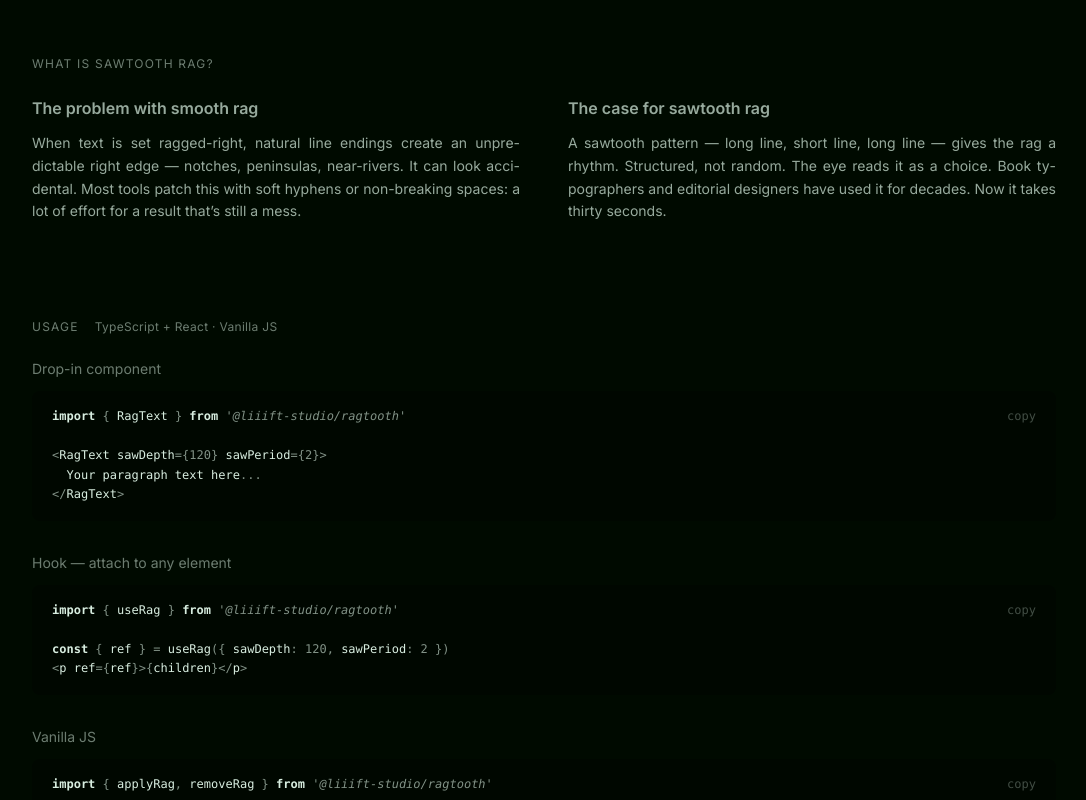
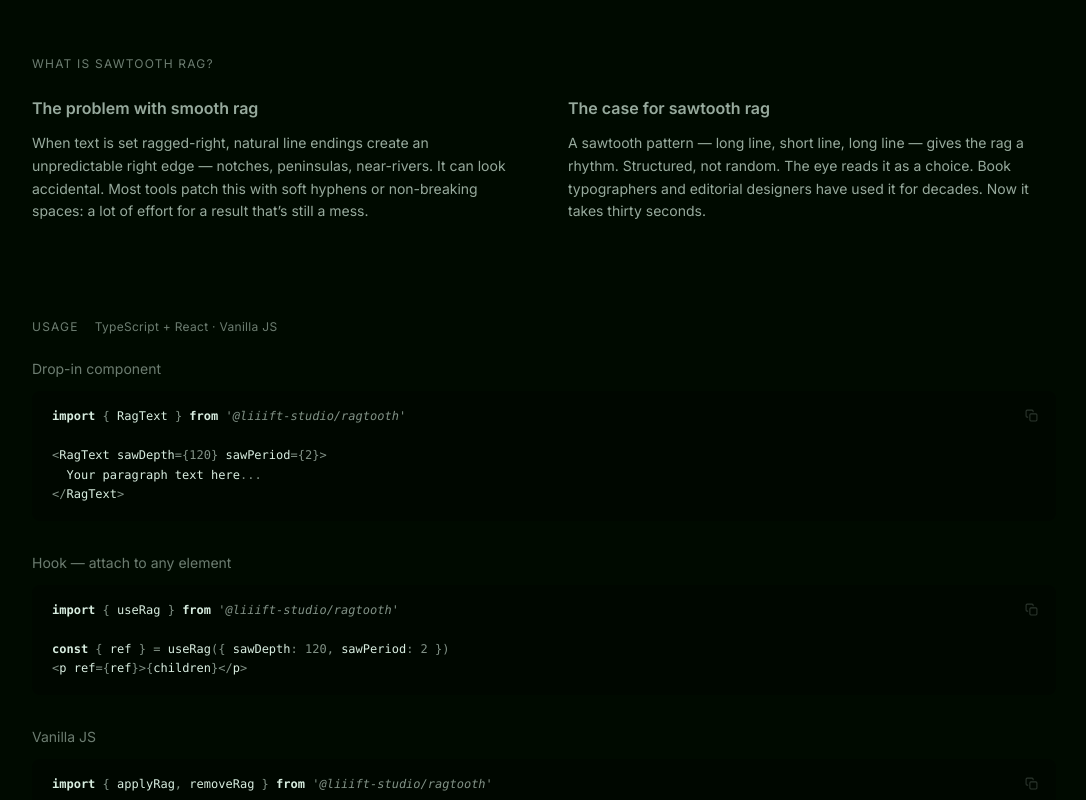
Before and after one commit to over-punch/Ragtooth, a Next.js app in the folder site/: page / in a window 1280 px wide. Shown: the part 1260-2060 px from the top of the page, without its empty margins (96-1182 px from the left). Built offline with nearby package versions, Linux system fonts and the light colour scheme.

Commit message:
Sync shared site-kit files

```diff
--- a/site/src/app/base.css
+++ b/site/src/app/base.css
@@ -47,11 +47,11 @@ body {
 	transition: background-color 500ms ease;
 }
 
-/* Hide scrollbars while keeping scroll functionality */
-html {
+/* Hide all scrollbars while keeping scroll functionality */
+* {
 	scrollbar-width: none;
 }
-html::-webkit-scrollbar {
+*::-webkit-scrollbar {
 	display: none;
 }
 
@@ -65,10 +65,8 @@ p {
 	text-wrap: pretty;
 }
 
-/* Justified prose in explanation sections */
+/* Prose in explanation sections */
 .prose-grid p:not([class]) {
-	text-align: justify;
-	hyphens: auto;
 	font-variant-numeric: oldstyle-nums;
 }
 
--- a/site/src/components/CodeBlock.tsx
+++ b/site/src/components/CodeBlock.tsx
@@ -51,7 +51,7 @@ function tokenize(code: string): ReactNode[] {
 	return nodes
 }
 
-/** Renders a syntax-highlighted code block with a clipboard copy button */
+/** Renders a syntax-highlighted code block with an absolute clipboard copy button */
 export default function CodeBlock({ code }: { code: string }) {
 	const [copied, setCopied] = useState(false)
 
@@ -63,16 +63,25 @@ export default function CodeBlock({ code }: { code: string }) {
 	}
 
 	return (
-		<div className="relative rounded-lg px-5 py-4 flex items-center gap-6" style={{ background: 'rgba(0,0,0,0.35)' }}>
-			<pre className="overflow-x-auto text-xs leading-relaxed font-mono flex-1">
+		<div className="relative rounded-lg px-5 py-4" style={{ background: 'rgba(0,0,0,0.35)' }}>
+			<pre className="overflow-x-auto text-xs leading-relaxed font-mono pr-8">
 				<code>{tokenize(code)}</code>
 			</pre>
 			<button
 				onClick={copy}
-				className="shrink-0 self-start text-xs opacity-30 hover:opacity-80 transition-opacity font-mono pt-px"
+				className="absolute top-3 right-3 p-1.5 rounded opacity-20 hover:opacity-70 transition-opacity"
 				aria-label="Copy code to clipboard"
 			>
-				{copied ? 'copied' : 'copy'}
+				{copied ? (
+					<svg width="13" height="13" viewBox="0 0 24 24" fill="none" stroke="currentColor" strokeWidth="2.5" strokeLinecap="round" strokeLinejoin="round" aria-hidden="true">
+						<polyline points="20 6 9 17 4 12" />
+					</svg>
+				) : (
+					<svg width="13" height="13" viewBox="0 0 24 24" fill="none" stroke="currentColor" strokeWidth="2" strokeLinecap="round" strokeLinejoin="round" aria-hidden="true">
+						<rect x="9" y="9" width="13" height="13" rx="2" ry="2" />
+						<path d="M5 15H4a2 2 0 0 1-2-2V4a2 2 0 0 1 2-2h9a2 2 0 0 1 2 2v1" />
+					</svg>
+				)}
 			</button>
 		</div>
 	)
```
Also changed, not shown: 1 other file (tests, documents, lock files or other folders).
